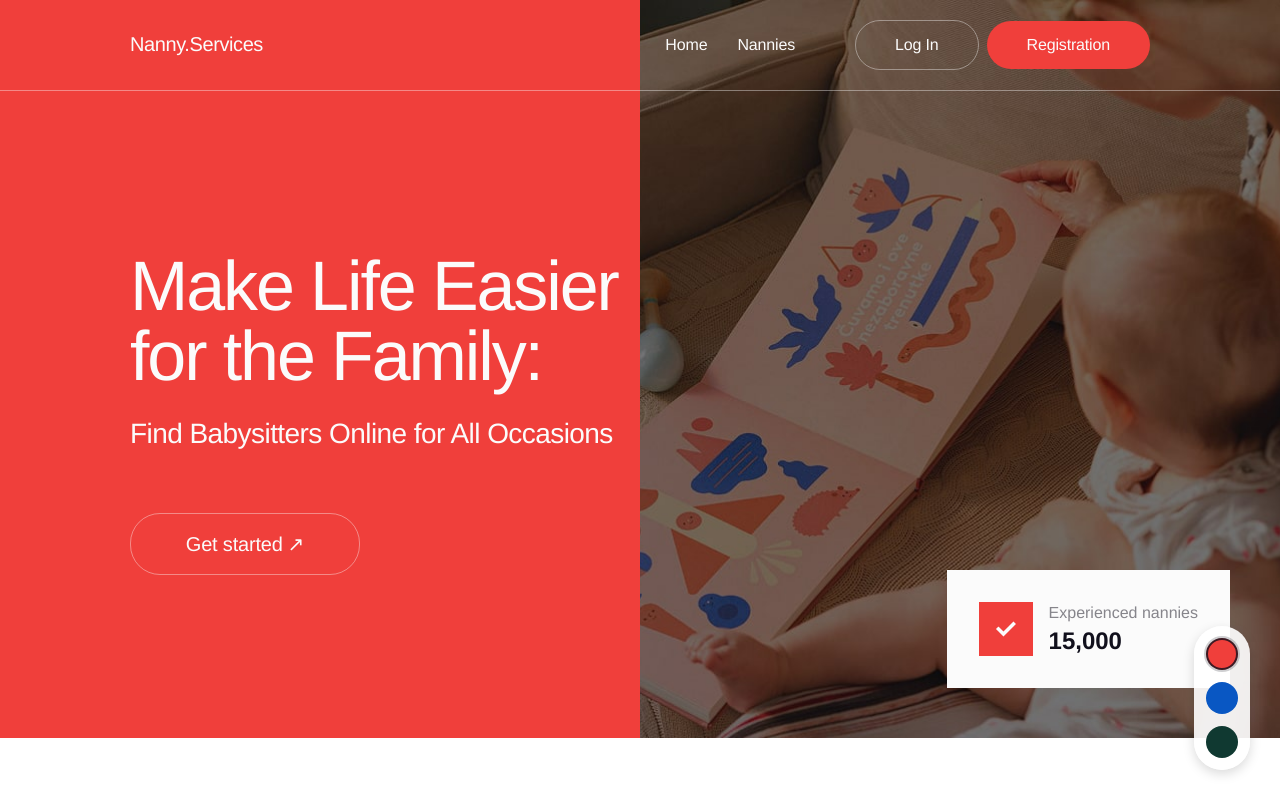
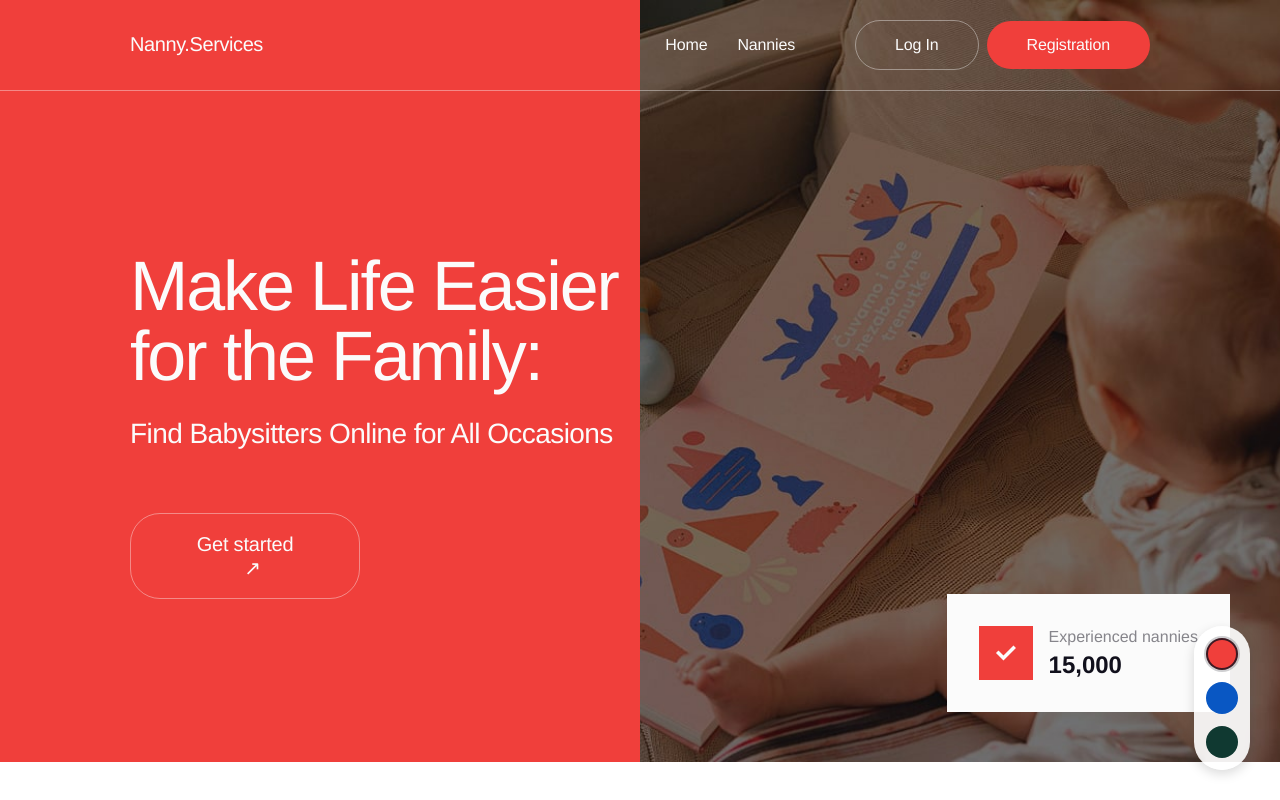
Before and after one commit to AlenaHavaleshko/nanny-service-app, a React (Vite) app: page /home in a window 1280 px wide. Built offline with nearby package versions, Linux system fonts and the light colour scheme; no server answers.

Commit message:
change the icon favour

```diff
--- a/src/components/Appointment/Appointment.module.css
+++ b/src/components/Appointment/Appointment.module.css
@@ -170,9 +170,11 @@
   cursor: pointer;
   margin-top: 24px;
   padding: 16px 170px;
+  transition: all 0.3s ease;
 }
 
 .form_btn:hover {
   color: var(--primary-color);
   background: #fbfbfb;
+  border: 1px solid var(--primary-color);
 }
--- a/src/components/CustomSelect/CustomSelect.module.css
+++ b/src/components/CustomSelect/CustomSelect.module.css
@@ -26,6 +26,7 @@
   cursor: pointer;
   border: none;
   margin-bottom: 8px;
+  transition: all 0.3s ease;
 }
 
 .arrow {
--- a/src/components/Header/Header.module.css
+++ b/src/components/Header/Header.module.css
@@ -117,6 +117,7 @@
   padding: 14px 39px;
   background: transparent;
   cursor: pointer;
+  transition: all 0.3s ease;
 }
 
 .btn_registration {
@@ -130,6 +131,7 @@
   background: var(--primary-color);
   cursor: pointer;
   border: none;
+  transition: all 0.3s ease;
 }
 
 .btn_registration:hover {
--- a/src/components/Hero/Hero.module.css
+++ b/src/components/Hero/Hero.module.css
@@ -63,15 +63,18 @@
   max-width: 230px;
   background-color: transparent;
   cursor: pointer;
-}
-
-.btn:hover {
-  color: var(--primary-color);
-  background: #fbfbfb;
+  transition: all 0.3s ease;
 }
 
 .spn {
-  margin-left: 5px;
+  margin-left: 15px;
+  display: inline-block;
+  transition: transform 0.3s ease;
+  transform-origin: center center;
+}
+
+.btn:hover .spn {
+  transform: rotate(45deg);
 }
 
 .hero_right {
--- a/src/components/Login/Login.module.css
+++ b/src/components/Login/Login.module.css
@@ -92,6 +92,7 @@
   border-radius: 30px;
   border: none;
   cursor: pointer;
+  transition: all 0.3s ease;
 }
 
 .btn_login:hover {
--- a/src/components/NannyCard/NannyCard.module.css
+++ b/src/components/NannyCard/NannyCard.module.css
@@ -17,6 +17,10 @@
   background-color: transparent;
   padding: 0;
   transition: transform 0.2s ease;
+}
+
+.favorite_icon {
+  stroke-width: 1;
 }
 
 .favor_btn:hover {
@@ -282,11 +286,13 @@
   background: var(--primary-color);
   cursor: pointer;
   border: none;
+  transition: all 0.3s ease;
 }
 
 .card_btn:hover {
   color: var(--primary-color);
   background: #fbfbfb;
+  border: 1px solid var(--primary-color);
 }
 
 @media screen and (min-width: 320px) and (max-width: 980px) {
--- a/src/components/NannyCard/NannyCard.tsx
+++ b/src/components/NannyCard/NannyCard.tsx
@@ -52,7 +52,7 @@ export default function NannyCard({ nanny }: NannyProps) {
         <svg className={css.favorite_icon} width={27} height={27}>
           <use
             href={`/sprite.svg#${
-              isFavorite(nanny.id) ? "icon-Property-1Hover" : "icon-favor"
+              isFavorite(nanny.id) ? "icon-Property-1Hover" : "icon-favour-black"
             }`}
           ></use>
         </svg>
--- a/src/components/Registration/Registration.module.css
+++ b/src/components/Registration/Registration.module.css
@@ -91,6 +91,7 @@
   border: none;
   cursor: pointer;
   outline: none;
+  transition: all 0.3s ease;
 }
 
 .btn_signup:hover {
--- a/src/pages/Favorites/Favorites.module.css
+++ b/src/pages/Favorites/Favorites.module.css
@@ -18,6 +18,7 @@
   border: none;
   display: block;
   margin: 0 auto;
+  transition: all 0.3s ease;
 }
 
 .btn:hover {
--- a/src/pages/Nannies/Nannies.module.css
+++ b/src/pages/Nannies/Nannies.module.css
@@ -18,6 +18,7 @@
   border: none;
   display: block;
   margin: 0 auto;
+  transition: all 0.3s ease;
 }
 
 .btn:hover {
```
Also changed, not shown: public/sprite.svg.
